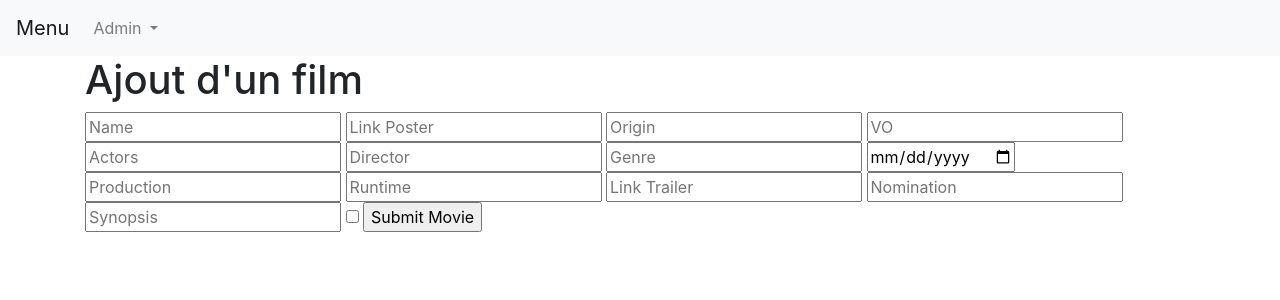
After one commit to AcesTV/DEVFlix, a PHP site: template templates/Movie/addMovie.html.twig in a window 1280 px wide. The commit adds this page. Shown: the top 300 px of the page. Run offline with PHP 8.4, Linux system fonts and the light colour scheme; the template is opened without the code that fills it, so the values that code supplies are empty; style sheets or scripts are compiled from the project's sources; some libraries are stand-ins or nearby versions.

Commit message:
Ajout de film en BDD

```diff
--- /dev/null
+++ b/templates/Movie/addMovie.html.twig
@@ -0,0 +1,30 @@
+{% extends"base.html.twig" %}
+
+{% block title %}Movies - {{ parent() }}{% endblock %}
+
+{% block css %}
+    <link rel="stylesheet" href="/assets/css/mystyleForMovie.css">
+{% endblock %}
+
+{% block body %}
+    <h1>Ajout d'un film</h1>
+
+    <form name="addMovie" method="post" action="?controller=Movie&action=AddMovie">
+        <input id="Name" type="text" name="Name" placeholder="Name" required>
+        <input id="Poster" type="text" name="Poster" placeholder="Link Poster" required>
+        <input id="Origin" type="text" name="Origin" placeholder="Origin">
+        <input id="VO" type="text" name="VO" placeholder="VO">
+        <input id="Actors" type="text" name="Actors" placeholder="Actors">
+        <input id="Director" type="text" name="Director" placeholder="Director">
+        <input id="Genre" type="text" name="Genre" placeholder="Genre">
+        <input id="ReleaseDate" type="date" name="ReleaseDate" placeholder="ReleaseDate">
+        <input id="Production" type="text" name="Production" placeholder="Production">
+        <input id="Runtime" type="number" name="Runtime" placeholder="Runtime" required>
+        <input id="Trailer" type="text" name="Trailer" placeholder="Link Trailer">
+        <input id="Nomination" type="text" name="Nomination" placeholder="Nomination">
+        <input id="Synopsis" type="text" name="Synopsis" placeholder="Synopsis" required>
+        <input id="DVD" type="checkbox" name="DVD" required>
+
+        <input type="submit" value="Submit Movie">
+    </form>
+{% endblock %}
--- a/templates/base.html.twig
+++ b/templates/base.html.twig
@@ -23,8 +23,8 @@
                     Admin
                 </a>
                 <div class="dropdown-menu" aria-labelledby="navbarDropdown">
-                    <a class="dropdown-item" href="#">Liste</a>
-                    <a class="dropdown-item" href="#">Ajout</a>
+                    <a class="dropdown-item" href="?controller=movie&action=list">Liste</a>
+                    <a class="dropdown-item" href="?controller=movie&action=add">Ajout</a>
                     <div class="dropdown-divider"></div>
                 </div>
             </li>
```
Also changed, not shown: src/Controller/MovieController.php (+36 -0 lines), src/Controller/UserController.php (+4 -4 lines), src/Model/Movie.php (+37 -6 lines), templates/User/AddUser.html.twig (renamed from templates/AddUser.html.twig), templates/User/Login.html.twig (renamed from templates/Login.html.twig).
